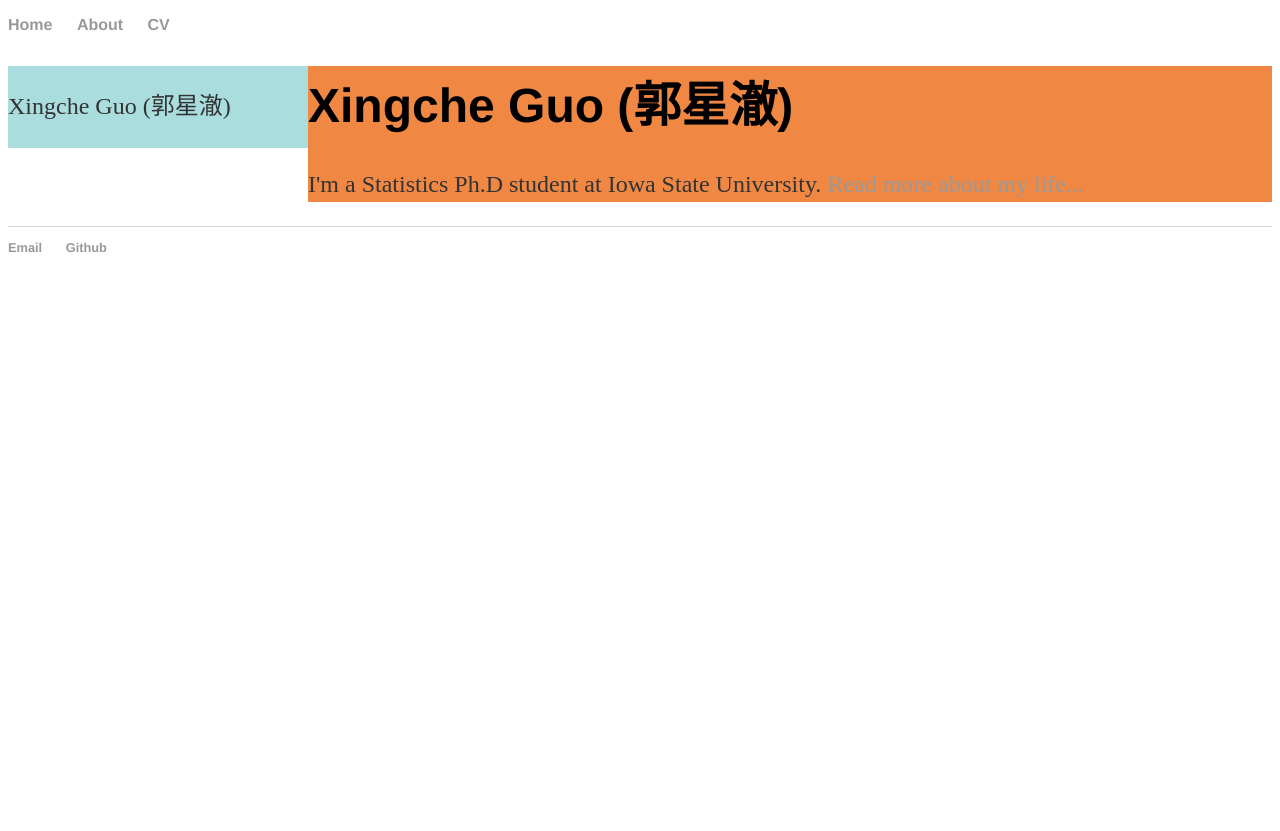
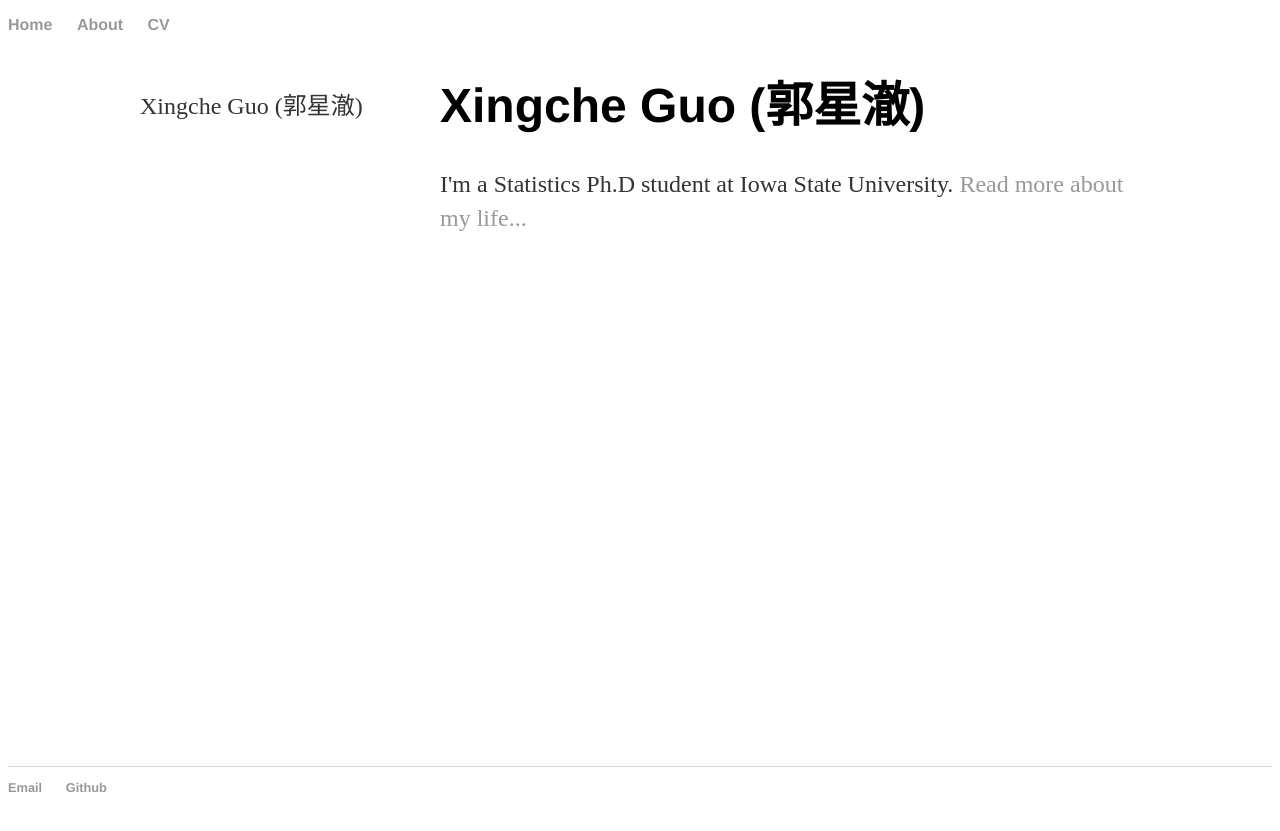
Before and after one commit to xingcheg/xingcheg.github.io, a Jekyll site: the page built from index.html, in a window 1280 px wide. Shown: the top 831 px of the page. Built offline with Jekyll 4.4.1, drawn with Linux system fonts in a browser that asks for light colours.

Commit message:
Update main.css

```diff
--- a/css/main.css
+++ b/css/main.css
@@ -39,14 +39,19 @@ ul.posts li {
     list-style: none;
 }
 
+.container {
+  width: 1000px;
+  height: 700px;
+  margin: 0 auto;
+  position: relative;
+}
 .leftbox {
-    width: 300px;
-    height: 100%;
-    background-color: #aadddd;
-    float: left;
+  width: 300px;  /*左侧固定宽度值*/
+  height: 100%;
+  position: absolute;
 }
 .rightbox {
-    height: 100%;
-    margin-left: 300px;
-    background-color: #f08844;
+  height: 100%;
+  margin-left: 300px; /*边距值=左侧固定宽度值*/
+  position: relative;
 }
```
